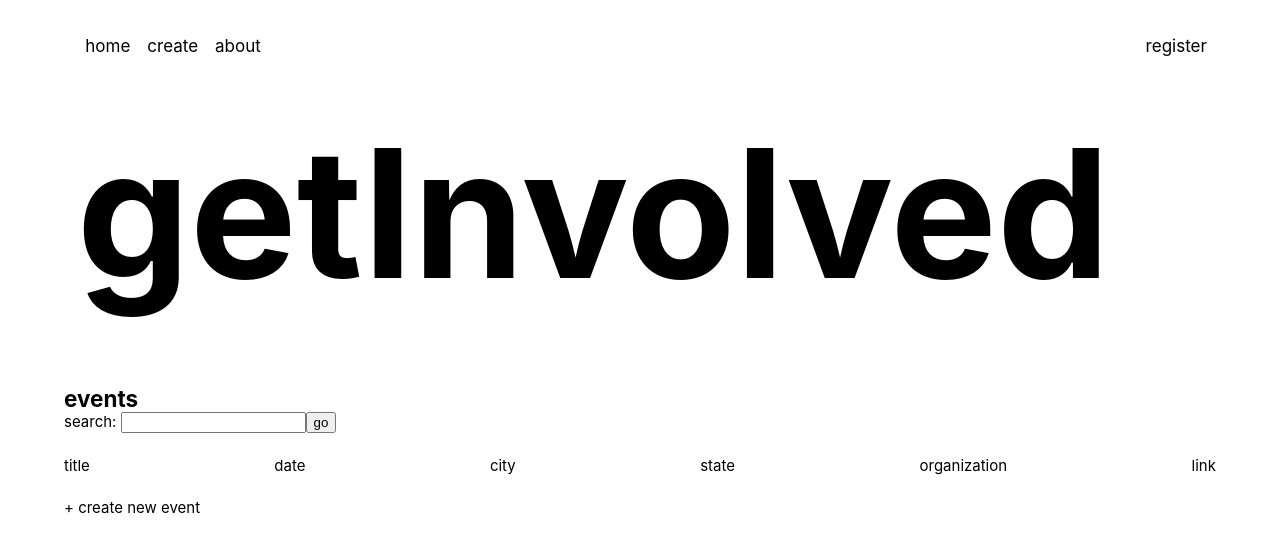
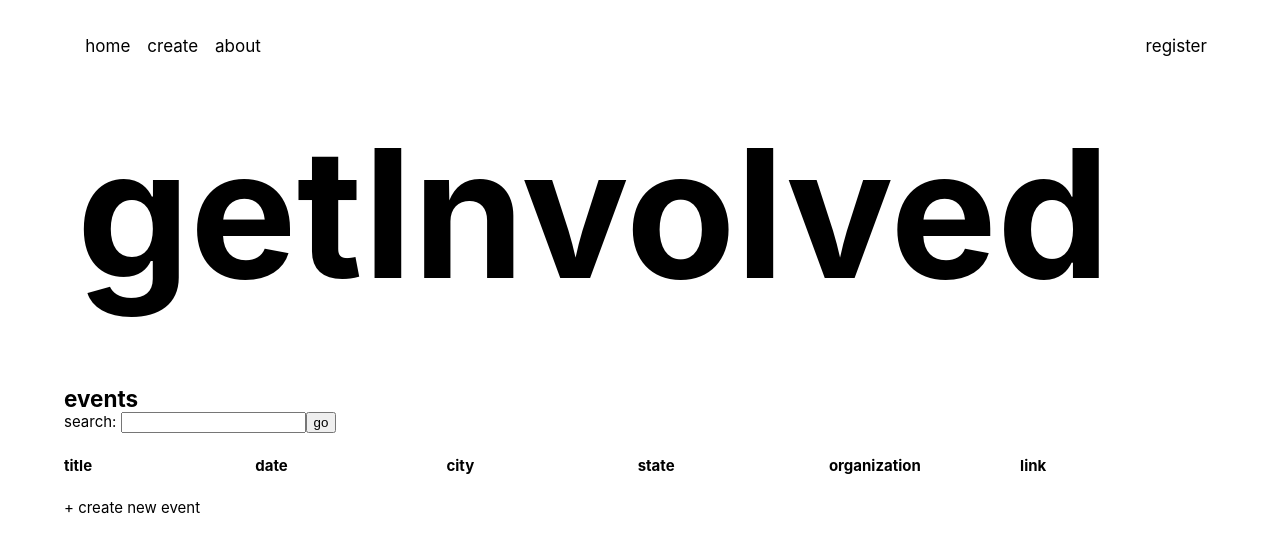
Before and after one commit to TrevorOsterman/get-involved-client, a React (Create React App) app: page /events in a window 1280 px wide. Shown: the top 552 px of the page. Built offline with nearby package versions, Linux system fonts and the light colour scheme.

Commit message:
flex table formatted

```diff
--- a/src/Event/Event.js
+++ b/src/Event/Event.js
@@ -2,14 +2,16 @@ import React from "react";
 import "./Event.css";
 
 export default function Event(props) {
+  const { name, date, city, state, org, link } = props;
   return (
     <>
-      <div className="table-cell">{props.name}</div>
-      <div className="table-cell">{props.date}</div>
-      <div className="table-cell">{props.city}</div>
-      <div className="table-cell">{props.state}</div>
-      <div className="table-cell">{props.organization}</div>
-      <div className="table-cell">{props.link}</div>
+      {[name, date, city, state, org, link].map((key, idx) => {
+        return (
+          <div key={idx} className="table-cell" style={{ order: idx }}>
+            {key}
+          </div>
+        );
+      })}
     </>
   );
 }
--- a/src/EventList/EventList.css
+++ b/src/EventList/EventList.css
@@ -3,8 +3,13 @@ div.EventList {
 
 div.header-row {
   display: flex;
-  justify-content: space-between;
+  flex-wrap: wrap;
   margin: 2% 0;
+}
+
+.header {
+  width: 16.6%;
+  font-weight: bolder;
 }
 
 div.header {
@@ -13,13 +18,15 @@ div.header {
 }
 
 div.table-row {
+  margin-bottom: 10px;
   display: flex;
-  justify-content: space-between;
+  flex-wrap: wrap;
 }
 
 div.table-cell {
   font-size: 12px;
   margin: 0;
+  width: 16.6%;
 }
 
 .create-event-link {
--- a/src/EventList/EventList.js
+++ b/src/EventList/EventList.js
@@ -16,7 +16,7 @@ export default class EventList extends React.Component {
           date={ev.date}
           city={ev.city}
           state={ev.state}
-          organization={ev.organization}
+          org={ev.organization}
           link={ev.link}
         />
       </div>
@@ -33,12 +33,15 @@ export default class EventList extends React.Component {
 
         <div className="EventList">
           <div className="header-row">
-            <div className="header">title</div>
-            <div className="header">date</div>
-            <div className="header">city</div>
-            <div className="header">state</div>
-            <div className="header">organization</div>
-            <div className="header">link</div>
+            {[`title`, `date`, `city`, `state`, `organization`, `link`].map(
+              (key, id) => {
+                return (
+                  <div key={id} className="header" style={{ order: id }}>
+                    {key}
+                  </div>
+                );
+              }
+            )}
           </div>
 
           <div className="event-rows">{eventTable}</div>
```
